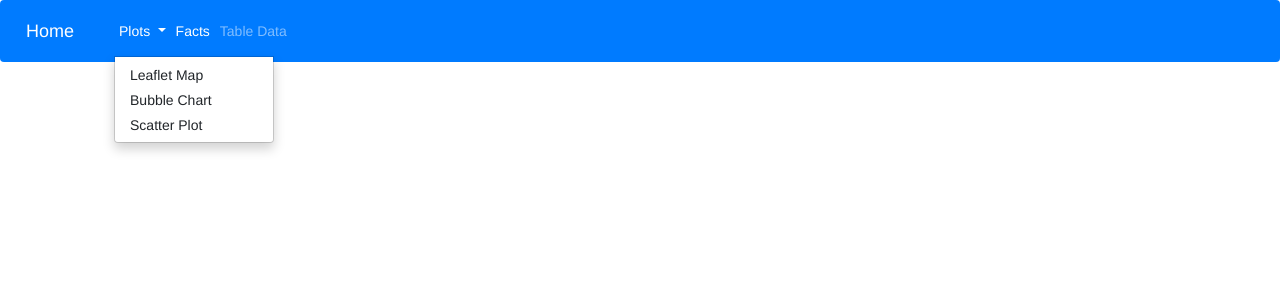
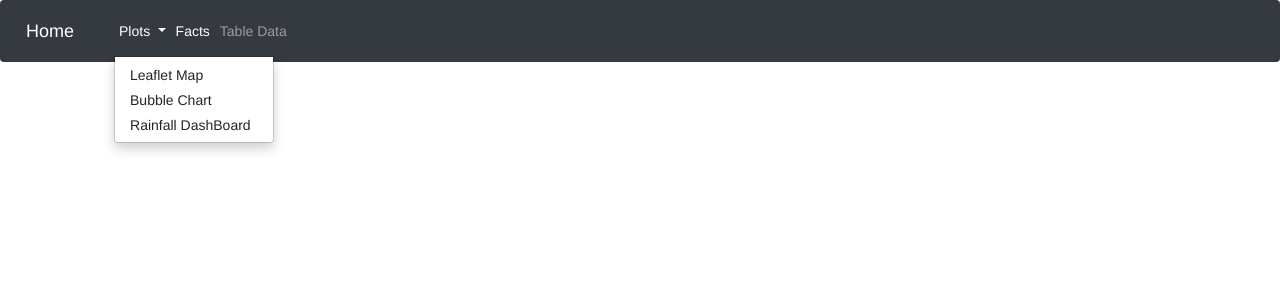
Before and after one commit to vang0887/Fire-Rain-Project, a Flask app: page / in a window 1280 px wide, after a click on "Plots". Shown: the top 300 px of that part. Run offline with Flask 2, Linux system fonts and the light colour scheme; the page is wider than the window, and the part outside it is not shown; some libraries are stand-ins or nearby versions.

Commit message:
tweaking rainfall dashboard

```diff
--- a/templates/bubble.html
+++ b/templates/bubble.html
@@ -37,7 +37,7 @@
           <div class="dropdown-menu" aria-labelledby="navbarDropdown">
             <a class="dropdown-item" href="/geomap">Leaflet Map</a>
             <a class="dropdown-item" href="/bubble">Bubble Chart</a>
-            <a class="dropdown-item" href="/acres">Scatter Plot</a>
+            <a class="dropdown-item" href="/acres">Rainfall DashBoard</a>
           </div>
         </li>
         <li class="nav-item active">
--- a/templates/facts1.html
+++ b/templates/facts1.html
@@ -5,7 +5,7 @@
   <meta charset="UTF-8">
   <title>Bootstrap Components</title>
   <link rel="stylesheet" href="https://stackpath.bootstrapcdn.com/bootstrap/4.3.1/css/bootstrap.min.css" integrity="sha384-ggOyR0iXCbMQv3Xipma34MD+dH/1fQ784/j6cY/iJTQUOhcWr7x9JvoRxT2MZw1T" crossorigin="anonymous">
-  <link rel="stylesheet" href="https://maxcdn.bootstrapcdn.com/bootswatch/3.3.7/solar/bootstrap.min.css">
+  <link rel="stylesheet" href="https://maxcdn.bootstrapcdn.com/bootswatch/3.3.7/journal/bootstrap.min.css">
   <link href="https://fonts.googleapis.com/css?family=Ubuntu" rel="stylesheet">
   <script src="https://code.jquery.com/jquery-3.3.1.slim.min.js" integrity="sha384-q8i/X+965DzO0rT7abK41JStQIAqVgRVzpbzo5smXKp4YfRvH+8abtTE1Pi6jizo" crossorigin="anonymous"></script>
   <script src="https://cdnjs.cloudflare.com/ajax/libs/popper.js/1.14.7/umd/popper.min.js" integrity="sha384-UO2eT0CpHqdSJQ6hJty5KVphtPhzWj9WO1clHTMGa3JDZwrnQq4sF86dIHNDz0W1" crossorigin="anonymous"></script>
@@ -30,7 +30,7 @@
           <div class="dropdown-menu" aria-labelledby="navbarDropdown">
             <a class="dropdown-item" href="/geomap">Leaflet Map</a>
             <a class="dropdown-item" href="/bubble">Bubble Chart</a>
-            <a class="dropdown-item" href="/acres">Scatter Plot</a>
+            <a class="dropdown-item" href="/acres">Rainfall DashBoard</a>
           </div>
         </li>
         <li class="nav-item active">
--- a/templates/geomap.html
+++ b/templates/geomap.html
@@ -45,7 +45,7 @@
     <div class="dropdown-menu" aria-labelledby="navbarDropdown">
     <a class="dropdown-item" href="/geomap">Leaflet Map</a>
     <a class="dropdown-item" href="/bubble">Bubble Chart</a>
-    <a class="dropdown-item" href="/acres">Scatter Plot</a>
+    <a class="dropdown-item" href="/acres">Rainfall DashBoard</a>
     </div>
     </li>
     <li class="nav-item active">
--- a/templates/index.html
+++ b/templates/index.html
@@ -21,7 +21,7 @@
  <!-- <link rel="stylesheet" href="styles.css">-->
 </head>
 <body>
-  <nav class="navbar navbar-expand-lg navbar-dark bg-primary">
+  <nav class="navbar navbar-expand-lg navbar-dark bg-dark">
     <a class="navbar-brand" href="/">Home</a>
     <button class="navbar-toggler" type="button" data-toggle="collapse" data-target="#navbarSupportedContent" aria-controls="navbarSupportedContent" aria-expanded="false" aria-label="Toggle navigation">
       <span class="navbar-toggler-icon"></span>
@@ -36,7 +36,7 @@
           <div class="dropdown-menu" aria-labelledby="navbarDropdown">
             <a class="dropdown-item" href="/geomap">Leaflet Map</a>
             <a class="dropdown-item" href="/bubble">Bubble Chart</a>
-            <a class="dropdown-item" href="/acres">Scatter Plot</a>
+            <a class="dropdown-item" href="/acres">Rainfall DashBoard</a>
           </div>
         </li>
         <li class="nav-item active">
--- a/templates/table.html
+++ b/templates/table.html
@@ -30,7 +30,7 @@
         <div class="dropdown-menu" aria-labelledby="navbarDropdown">
         <a class="dropdown-item" href="/geomap">Leaflet Map</a>
         <a class="dropdown-item" href="/bubble">Bubble Chart</a>
-        <a class="dropdown-item" href="/acres">Scatter Plot</a>
+        <a class="dropdown-item" href="/acres">Rainfall DashBoard</a>
         </div>
         </li>
         <li class="nav-item active">
```
Also changed, not shown: other parts of templates/facts1.html (+1 -1 lines), templates/acres.html (+2 -10 lines).
